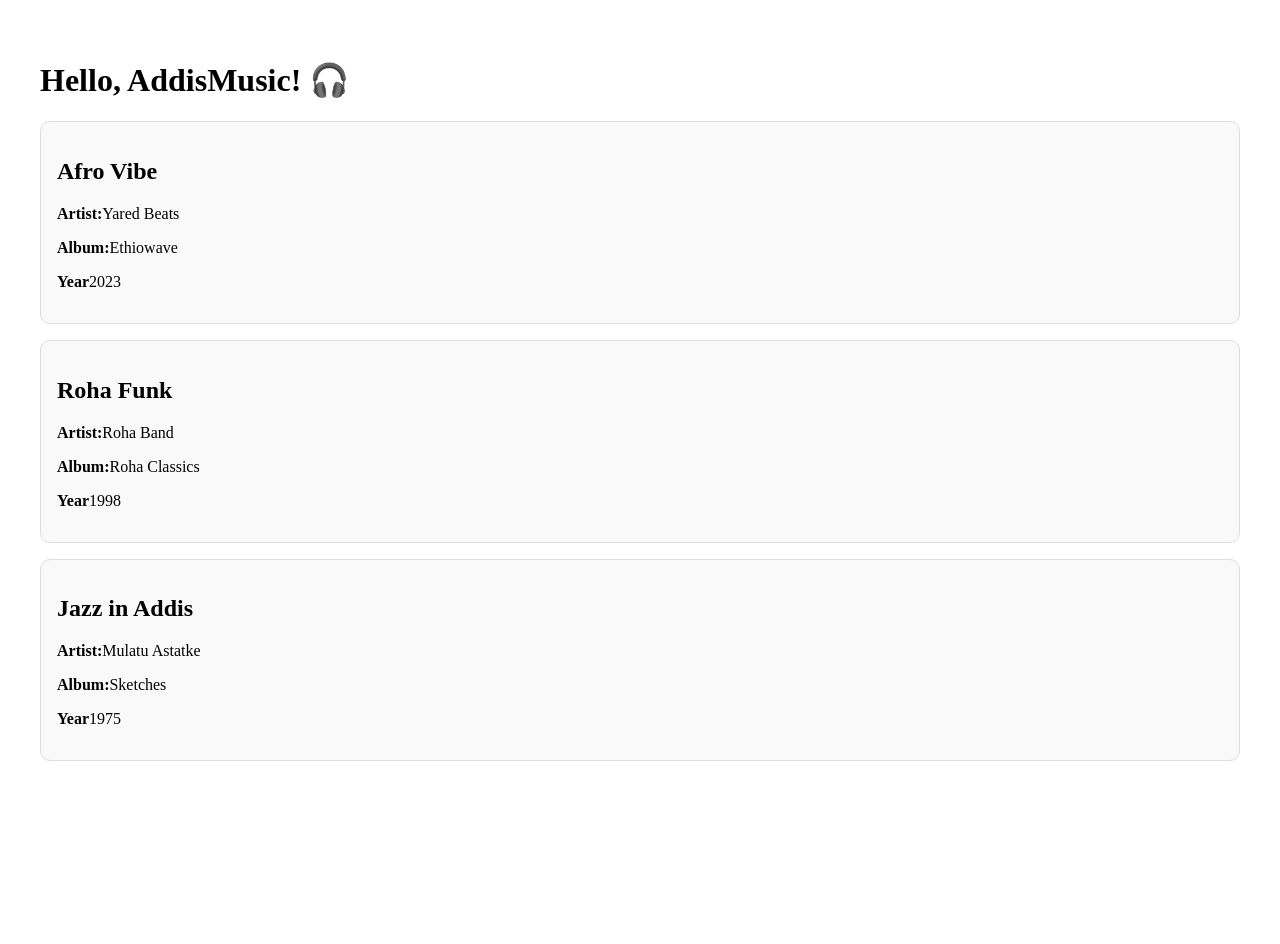
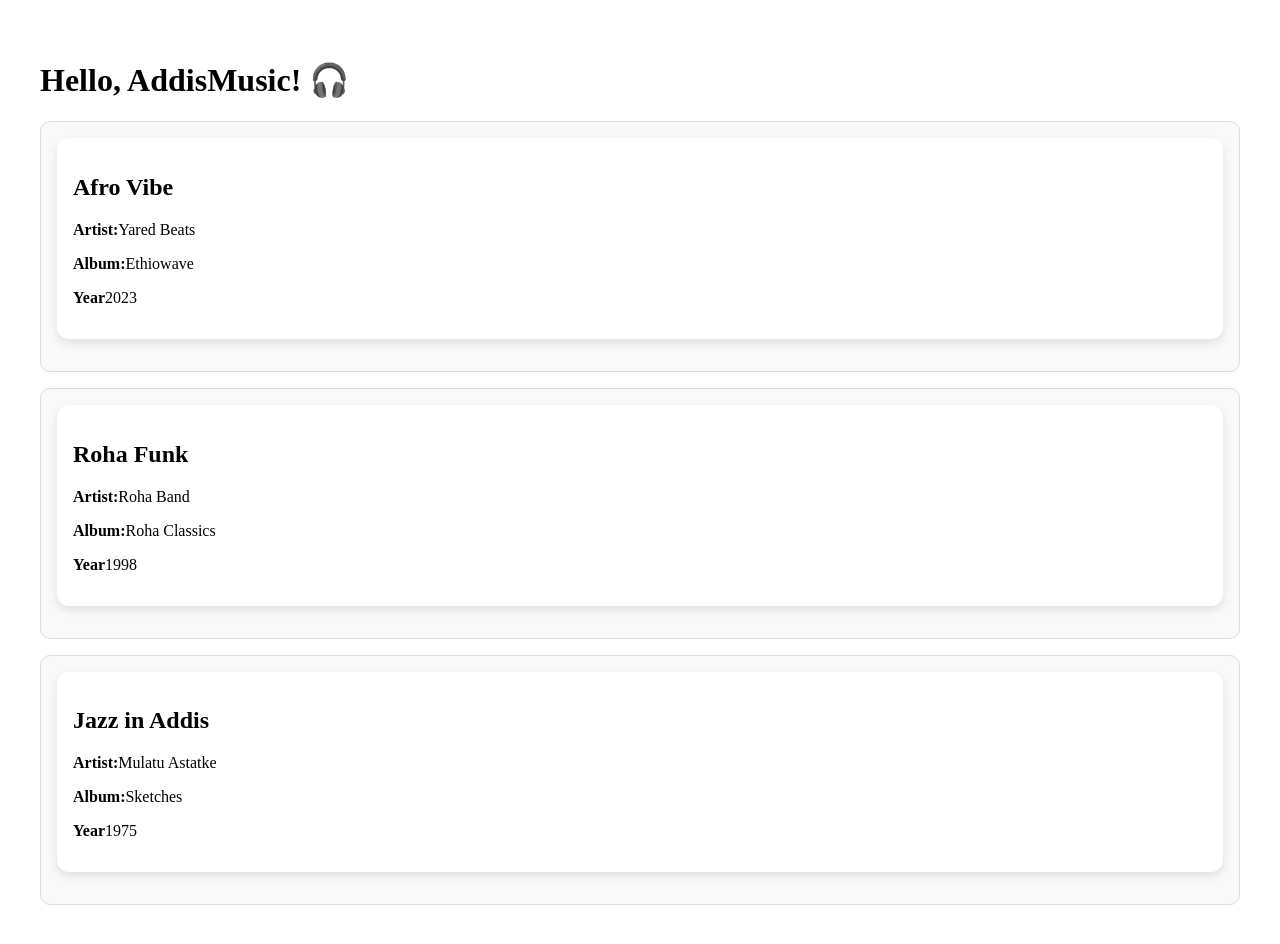
Before and after one commit to Meargteame/addis-music-app, a React app: page / in a window 1280 px wide. Shown: the top 944 px of the page. Before the commit the page ends 817 px from the top, so only its background shows below. Built offline with nearby package versions, Linux system fonts and the light colour scheme.

Commit message:
style: integrate Emotion and theme support for song cards

```diff
--- a/package.json
+++ b/package.json
@@ -23,6 +23,8 @@
     "@babel/core": "^7.28.0",
     "@babel/preset-env": "^7.28.0",
     "@babel/preset-react": "^7.27.1",
+    "@emotion/react": "^11.14.0",
+    "@emotion/styled": "^11.14.1",
     "babel-loader": "^10.0.0",
     "react": "^19.1.0",
     "react-dom": "^19.1.0",
--- a/src/components/SongCard.jsx
+++ b/src/components/SongCard.jsx
@@ -1,4 +1,20 @@
 import React from "react";
+import styled from '@emotion/styled';
+
+
+const Card = styled.div`
+  background-color: ${({ theme }) => theme.colors.card};
+  padding: ${({ theme }) => theme.spacing(2)};
+  border-radius: 12px;
+  box-shadow: 0 4px 10px rgba(0, 0, 0, 0.1);
+  margin-bottom: ${({ theme }) => theme.spacing(2)};
+`;
+
+
+const Title = styled.h2`
+  color: ${({ theme }) => theme.colors.primary};
+`;
+
 
 const SongCard = ({song}) =>{
     return (
@@ -9,10 +25,12 @@ const SongCard = ({song}) =>{
             marginBottom: '1rem',
             background: '#f9f9f9'
         }}>
-            <h2>{song.title}</h2>
-            <p><strong>Artist:</strong>{song.artist} </p>
-            <p><strong>Album:</strong>{song.album}</p>
-            <p><strong>Year</strong>{song.year}</p>
+            <Card>
+                <h2>{song.title}</h2>
+                <p><strong>Artist:</strong>{song.artist} </p>
+                <p><strong>Album:</strong>{song.album}</p>
+                <p><strong>Year</strong>{song.year}</p>
+            </Card>
 
         </div>
     )
--- a/src/index.js
+++ b/src/index.js
@@ -1,8 +1,15 @@
 import React from 'react';
 import { createRoot } from "react-dom/client";
 import App from './App';
+import { ThemeProvider } from '@emotion/react';
+import theme from './styles/theme';
 
 
 const root = createRoot(document.getElementById('root'));
 
-root.render(<App/>)
+root.render(
+    <ThemeProvider theme={theme}>
+        <App/>
+    </ThemeProvider>
+
+)
--- /dev/null
+++ b/src/styles/theme.js
@@ -0,0 +1,11 @@
+const theme = {
+    colors:{
+        primary: '#3f51b5',
+        background: '#f5f5f5',
+        text: '#222',
+        card: '#fff'
+    },
+    spacing: (factor) => `${factor * 8}px`
+}
+
+export default theme;
```
Also changed, not shown: 1 other file (tests, documents, lock files or other folders).
